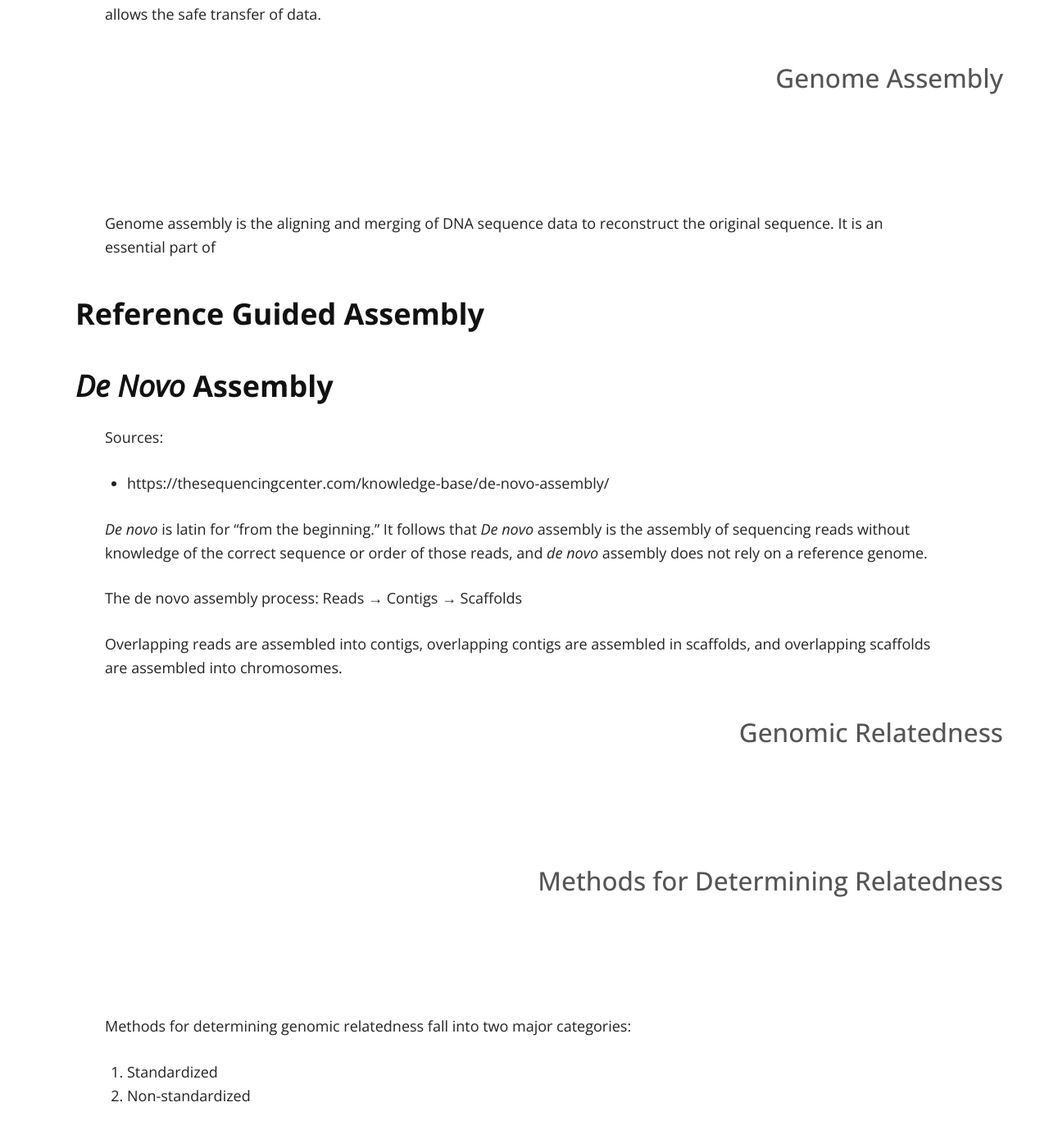
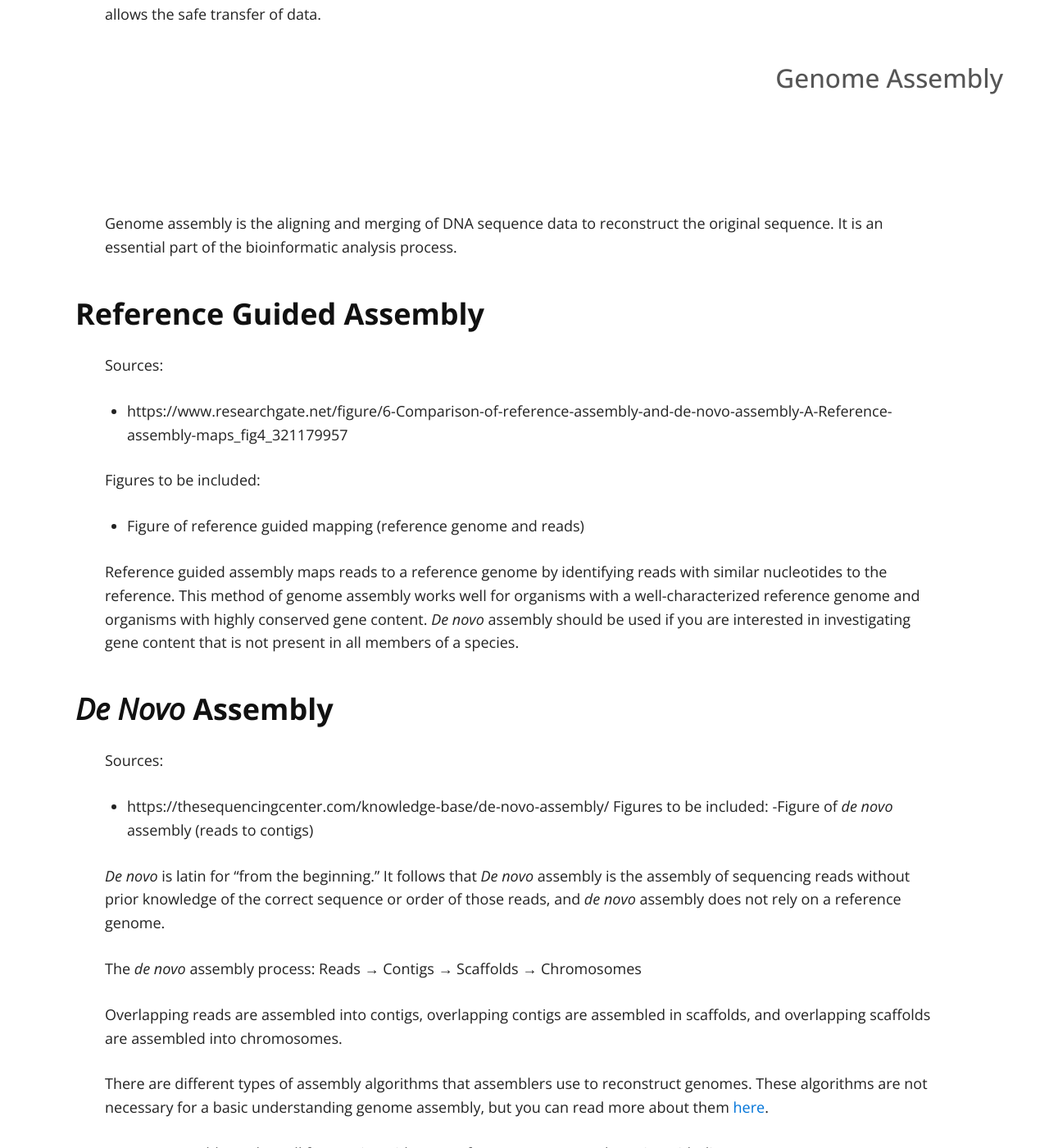
Before and after one commit to StaPH-B/midwest-region, a Jekyll site: the page built from in-progress/outline.md, in a window 1280 px wide and 1400 px high, scrolled down 12240 px. Shown: the whole window at 82% size. Built offline with Jekyll 4.4.1, drawn with Linux system fonts in a browser that asks for light colours; our own code applies the rules of GitHub Pages for plain Markdown files; some of the changed text lies outside the part shown.

Commit message:
Add assembly info

```diff
--- a/in-progress/outline.md
+++ b/in-progress/outline.md
@@ -324,21 +324,36 @@ Of all these methods **SFTP** is the most commonly used in Bioinformatics as it
 
 ## Genome Assembly
 
-Genome assembly is the aligning and merging of DNA sequence data to reconstruct the original sequence. It is an essential part of
+Genome assembly is the aligning and merging of DNA sequence data to reconstruct the original sequence. It is an essential part of the bioinformatic analysis process.
 
 ### Reference Guided Assembly
+
+Sources:
+ - https://www.researchgate.net/figure/6-Comparison-of-reference-assembly-and-de-novo-assembly-A-Reference-assembly-maps_fig4_321179957
+
+Figures to be included:
+ - Figure of reference guided mapping (reference genome and reads)
+
+Reference guided assembly maps reads to a reference genome by identifying reads with similar nucleotides to the reference. This method of genome assembly works well for organisms with a well-characterized reference genome and organisms with highly conserved gene content. *De novo* assembly should be used if you are interested in investigating gene content that is not present in all members of a species.
+
 
 ### *De Novo* Assembly
 
 Sources:
  - https://thesequencingcenter.com/knowledge-base/de-novo-assembly/
+Figures to be included:
+-Figure of *de novo* assembly (reads to contigs)
 
-*De novo* is latin for "from the beginning."  It follows that *De novo* assembly is the assembly of sequencing reads without knowledge of the correct sequence or order of those reads, and *de novo* assembly does not rely on a reference genome.
+*De novo* is latin for "from the beginning."  It follows that *De novo* assembly is the assembly of sequencing reads without prior knowledge of the correct sequence or order of those reads, and *de novo* assembly does not rely on a reference genome.
 
-The de novo assembly process:
-Reads &#8594; Contigs &#8594; Scaffolds
+The *de novo* assembly process:
+Reads &#8594; Contigs &#8594; Scaffolds &#8594; Chromosomes
 
 Overlapping reads are assembled into contigs, overlapping contigs are assembled in scaffolds, and overlapping scaffolds are assembled into chromosomes.
+
+There are different types of assembly algorithms that assemblers use to reconstruct genomes. These algorithms are not necessary for a basic understanding genome assembly, but you can read more about them [here](https://www.sciencedirect.com/science/article/pii/S0888754310000492).
+
+*De novo* assembly works well for species without a reference genome and species with diverse gene content.
 
 ## Genomic Relatedness
 
@@ -481,9 +496,7 @@ Recombination – rearrangement of genetic material. Both prokaryotes and eukary
 
 * **Pyrosequencing** –  In pyrosequencing, the sequencing reaction is monitored through the release of the pyrophosphate during nucleotide incorporation. A single nucleotide is added to the sequencing chip which will lead to its incorporation in a template dependent manner. This incorporation will result in the release of pyrophosphate which is used in a series of chemical reactions resulting in the generation of light. Light emission is detected by a camera which records the appropriate sequence of the cluster. Any unincorporated bases are degraded by apyrase before the addition of the next nucleotide. This cycle continues until the sequencing reaction is complete.
 
-* **Paired end sequencing** –
-
-It involves sequencing both ends of the DNA fragment and generate high quality sequence data. It’s a simple work flow allows generation of unique ranges of insert sizes.
+* **Paired end sequencing** – It involves sequencing both ends of the DNA fragment and generate high quality sequence data. It’s a simple work flow allows generation of unique ranges of insert sizes.
 
 * **Long read sequencing** – Third generation sequencing also known as long read sequencing (LRS). LRS allows for the retrieval of much longer (>10,000bp) sequencing reads than widely-used short read sequencing systems (75-300bp). Long-read sequencing (LRS) has become increasingly important due to its strengths in resolving complex DNA regions as well as in determining full-length RNA molecules. Two important LRS technologies have been developed during the past few years, including single-molecule, real-time sequencing by Pacific Biosciences, and nanopore sequencing by Oxford Nanopore Technologies.
 
```
